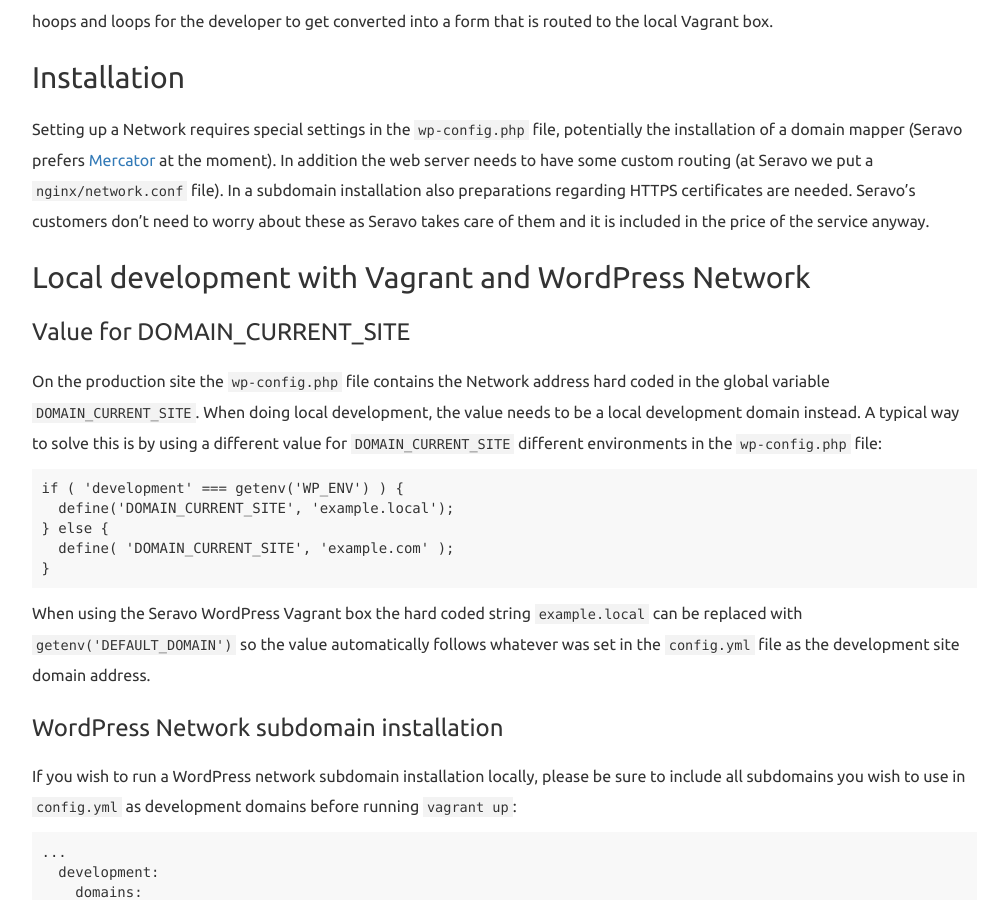
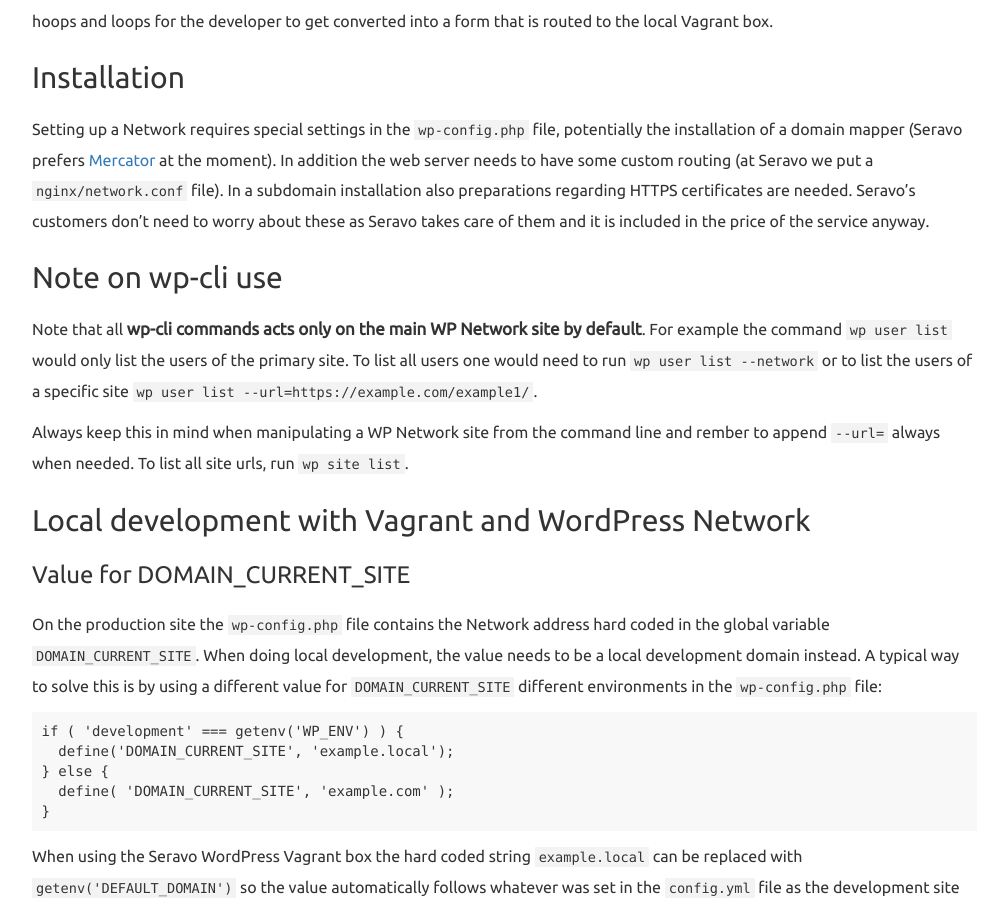
Before and after one commit to Seravo/docs, a Jekyll site: the page built from _posts/2019-03-22-wordpress-network.md, in a window 1280 px wide and 900 px high, scrolled down 3311 px. Shown: the whole window, without its empty margins (233-1237 px from the left). Built offline with Jekyll 4.4.1, drawn with Linux system fonts in a browser that asks for light colours; nearby versions of some CDN libraries.

Commit message:
Extend WP Network docs with note on 'wp --url=' usage

```diff
--- a/_posts/2019-03-22-wordpress-network.md
+++ b/_posts/2019-03-22-wordpress-network.md
@@ -101,6 +101,12 @@
 
 Setting up a Network requires special settings in the `wp-config.php` file, potentially the installation of a domain mapper (Seravo prefers [Mercator](https://github.com/humanmade/Mercator) at the moment). In addition the web server needs to have some custom routing (at Seravo we put a `nginx/network.conf` file). In a subdomain installation also preparations regarding HTTPS certificates are needed. Seravo's customers don't need to worry about these as Seravo takes care of them and it is included in the price of the service anyway.
 
+## Note on wp-cli use
+
+Note that all **wp-cli commands acts only on the main WP Network site by default**. For example the command `wp user list` would only list the users of the primary site. To list all users one would need to run `wp user list --network` or to list the users of a specific site `wp user list --url=https://example.com/example1/`.
+
+Always keep this in mind when manipulating a WP Network site from the command line and rember to append `--url=` always when needed. To list all site urls, run `wp site list`.
+
 ## Local development with Vagrant and WordPress Network
 
 ### Value for DOMAIN_CURRENT_SITE
```
